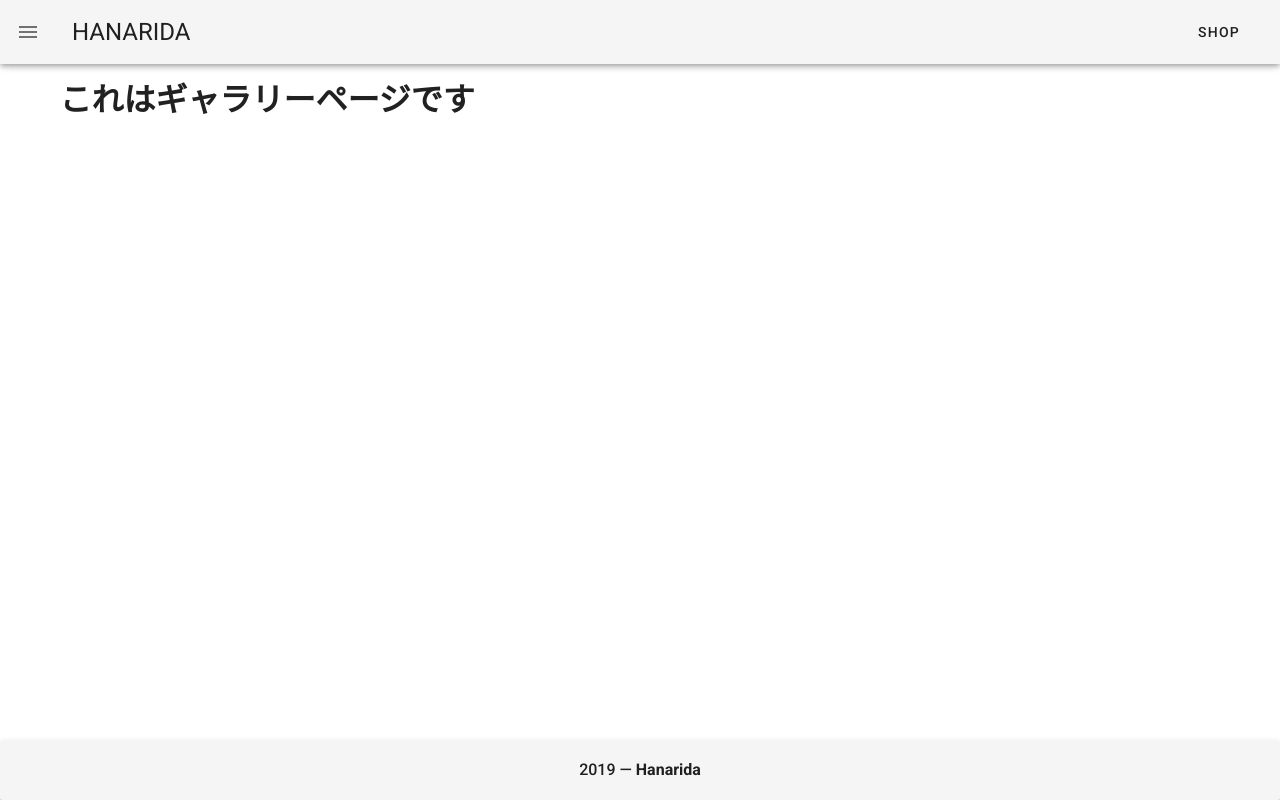
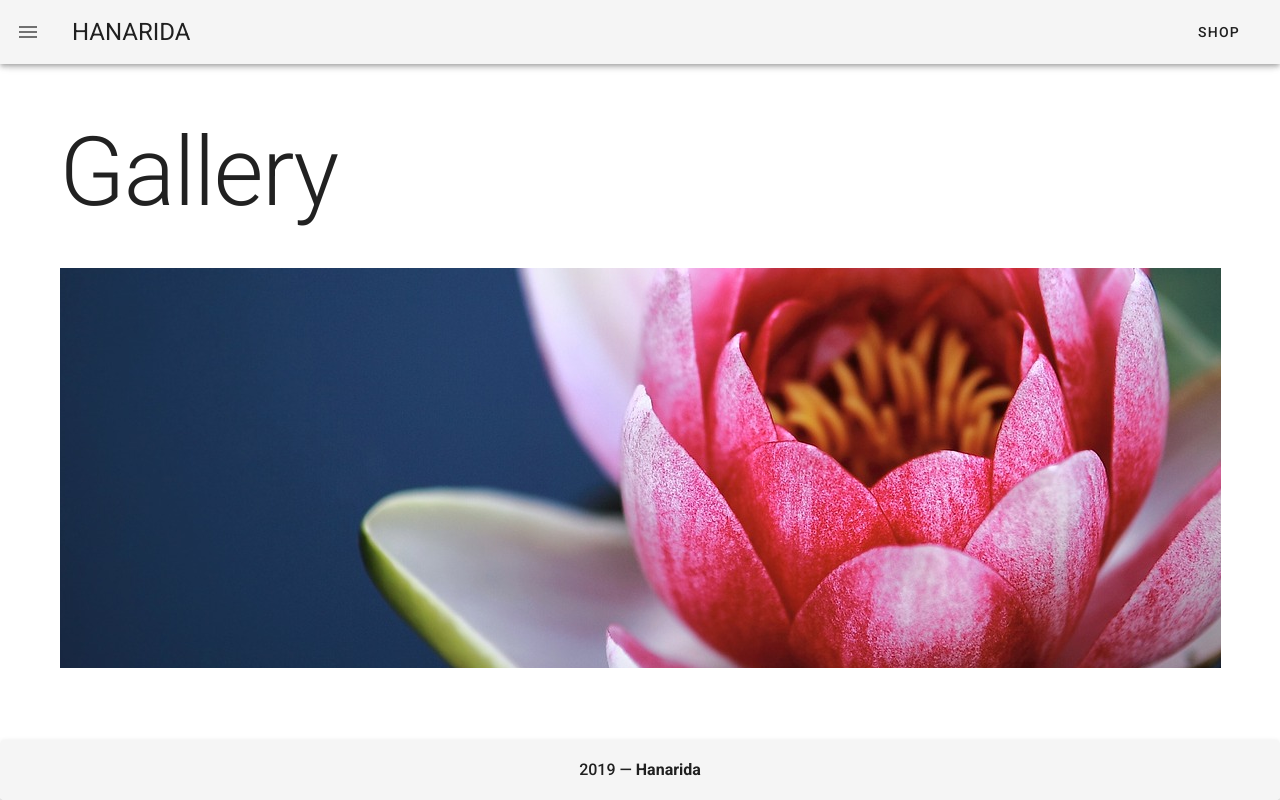
Before and after one commit to kiri9120/hanarida2, a Vue app: page /gallery in a window 1280 px wide. Built offline with nearby package versions, Linux system fonts and the light colour scheme.

Commit message:
add parralax

```diff
--- a/src/views/Gallery.vue
+++ b/src/views/Gallery.vue
@@ -1,7 +1,12 @@
 <template>
   <div class="member">
     <v-container>
-      <h1>これはギャラリーページです</h1>
+      <h1 class="display-4 my-12">Gallery</h1>
+      <v-parallax src="../assets/flower-bg.jpg" height="400">
+      </v-parallax>
     </v-container>
   </div>
 </template>
+
+<style scoped lang="scss">
+</style>
```
Also changed, not shown: src/assets/flower-bg.jpg (added).
